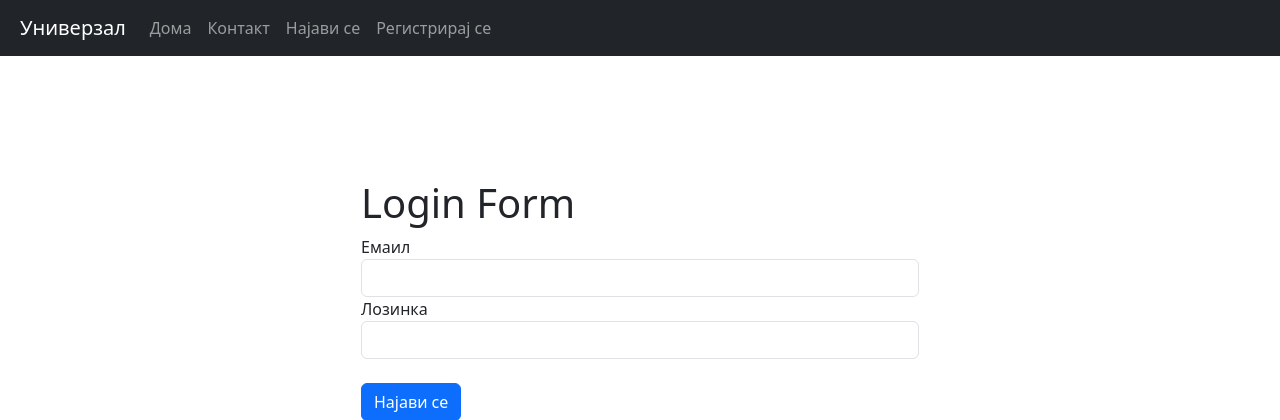
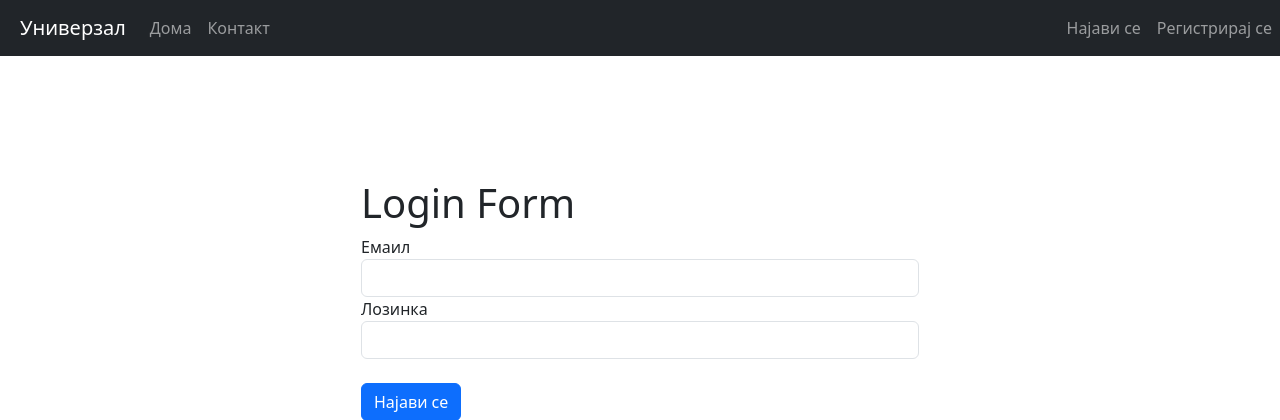
Before and after one commit to martinristow/python-projects, a Flask app: page /login in a window 1280 px wide. Shown: the top 420 px of the page. Run offline with Flask 3, Linux system fonts and the light colour scheme; some libraries are stand-ins or nearby versions.

Commit message:
Little change in navbar

```diff
--- a/projects/univerzal-project-flask/templates/base.html
+++ b/projects/univerzal-project-flask/templates/base.html
@@ -43,7 +43,12 @@
           <a class="dropdown-item" href="{{ url_for('yields') }}">Додај принос</a>
         </div>
       </li>
-        <li class="nav-item">
+      {% endif %}
+    </ul>
+
+    <ul class="navbar-nav ms-auto"> <!-- Додадете ms-auto за да ги преместите десно -->
+      {% if session.user_id %}
+      <li class="nav-item">
         <a class="nav-link" href="#">{{ session.username }}</a>
       </li>
       <li class="nav-item">
```
